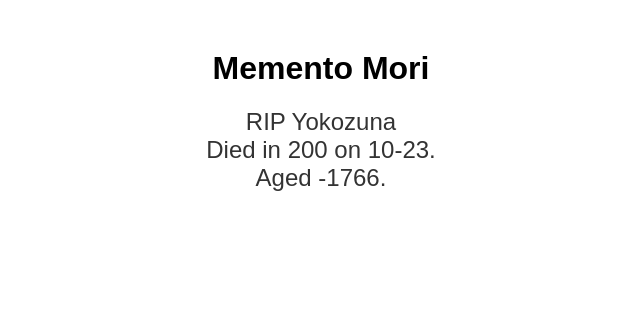
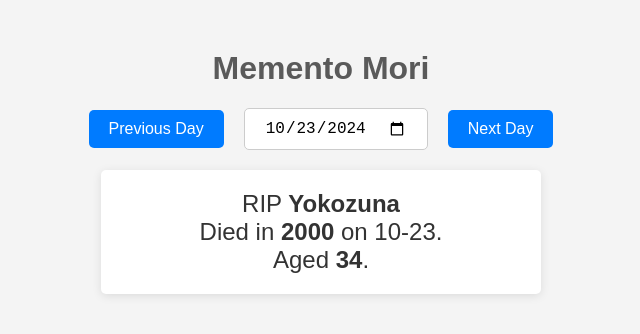
Before and after one commit to kangaree/mementomori, a plain HTML site: page index.html in a window 1280 px wide. Shown: the whole page, without its empty margins (319-959 px from the left). Drawn offline with Linux system fonts and the light colour scheme.

Commit message:
Add buttons and date picker. Update yokozuna

```diff
--- a/index.html
+++ b/index.html
@@ -7,18 +7,62 @@
     <style>
       body {
         font-family: Arial, sans-serif;
+        background-color: #f4f4f4;
+        color: #333;
         text-align: center;
         margin: 50px;
       }
+      h1 {
+        color: #5a5a5a;
+      }
+      .controls {
+        margin: 20px 0;
+        display: flex;
+        justify-content: center;
+        align-items: center;
+      }
+      button,
+      input[type="date"] {
+        padding: 10px 20px;
+        margin: 0 10px;
+        font-size: 16px;
+        border: none;
+        border-radius: 5px;
+        cursor: pointer;
+        transition: background-color 0.3s;
+      }
+      button {
+        background-color: #007bff;
+        color: white;
+      }
+      button:hover {
+        background-color: #0056b3;
+      }
+      input[type="date"] {
+        font-size: 16px;
+        border: 1px solid #ccc;
+        border-radius: 5px;
+      }
       .result {
         font-size: 24px;
-        color: #333;
-        margin: 20px 0;
+        background-color: white;
+        padding: 20px;
+        border-radius: 5px;
+        box-shadow: 0 2px 10px rgba(0, 0, 0, 0.1);
+        margin: 20px auto;
+        max-width: 400px;
       }
     </style>
   </head>
   <body>
     <h1>Memento Mori</h1>
+
+    <div class="controls">
+      <button id="prev">Previous Day</button>
+      <input type="date" id="datePicker" />
+      <button id="next">Next Day</button>
+    </div>
+
     <div class="result" id="result"></div>
 
     <script>
@@ -1346,7 +1390,7 @@
         {
           name: "Yokozuna",
           birthday: "1966-10-02",
-          deathday: "200-10-23",
+          deathday: "2000-10-23",
         },
         {
           name: "Jackie Robinson",
@@ -1635,10 +1679,11 @@
         },
       ];
 
-      function findAndDisplayPerson() {
-        const today = new Date();
-        const month = today.getMonth() + 1;
-        const day = today.getDate();
+      let selectedDate = new Date();
+
+      function updateDisplay() {
+        const month = selectedDate.getMonth() + 1; // getMonth() returns 0-11
+        const day = selectedDate.getDate();
         const currentDate = `${month}-${day}`;
 
         for (const person of people) {
@@ -1655,13 +1700,42 @@
             const ageAtDeath = deathYear - birthYear;
 
             const resultDiv = document.getElementById("result");
-            resultDiv.innerHTML = `RIP ${person.name}<br>Died in ${deathYear} on ${deathMonth}-${deathDay}.<br>Aged ${ageAtDeath}.`;
-            break;
+            resultDiv.innerHTML = `RIP <strong>${person.name}</strong><br>Died in <strong>${deathYear}</strong> on ${deathMonth}-${deathDay}.<br>Aged <strong>${ageAtDeath}</strong>.`;
+            return;
           }
         }
+        document.getElementById("result").innerHTML =
+          "No notable deaths on this date.";
       }
 
-      findAndDisplayPerson();
+      document.getElementById("prev").addEventListener("click", () => {
+        selectedDate.setDate(selectedDate.getDate() - 1);
+        updateDisplay();
+        updateDatePicker();
+      });
+
+      document.getElementById("next").addEventListener("click", () => {
+        selectedDate.setDate(selectedDate.getDate() + 1);
+        updateDisplay();
+        updateDatePicker();
+      });
+
+      document
+        .getElementById("datePicker")
+        .addEventListener("change", (event) => {
+          selectedDate = new Date(event.target.value);
+          updateDisplay();
+        });
+
+      function updateDatePicker() {
+        document.getElementById("datePicker").value = selectedDate
+          .toISOString()
+          .split("T")[0];
+      }
+
+      // Initialize display
+      updateDisplay();
+      updateDatePicker();
     </script>
   </body>
 </html>
```
